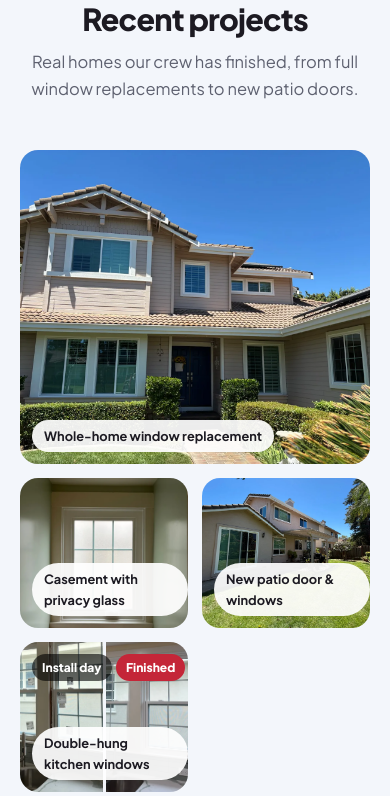
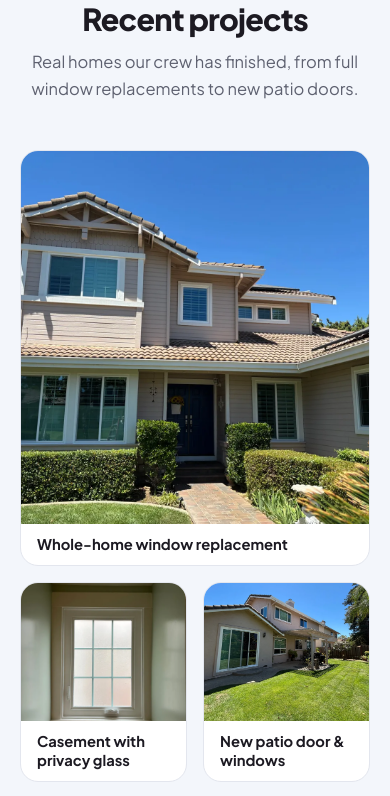
Before and after one commit to danieloliferchik1-bot/pomegranate-windows, a plain HTML site: page index.html in a window 390 px wide. Shown: the part 5923-6719 px from the top of the page. Drawn offline with Linux system fonts and the light colour scheme.

Commit message:
Gallery: show photo titles below images instead of over them
Co-Authored-By: Claude Opus 5.5 <noreply@anthropic.com>
Claude-Session: https://claude.ai/code/session_01St5XRcmGrwFG3Ny1hFcwmK

```diff
--- a/index.html
+++ b/index.html
@@ -201,15 +201,17 @@ header nav a:hover{color:var(--ink)}
 .step p{color:var(--muted);margin:8px auto 0;font-size:.96rem}
 
 /* Gallery */
-.gal{display:grid;grid-template-columns:repeat(4,1fr);grid-auto-rows:200px;gap:14px}
-.gal figure{margin:0;border-radius:18px;overflow:hidden;position:relative;background:var(--sky)}
+.gal{display:grid;grid-template-columns:repeat(4,1fr);grid-auto-rows:250px;gap:16px}
+.gal figure{margin:0;border-radius:18px;overflow:hidden;position:relative;background:var(--paper);border:1px solid var(--line);display:flex;flex-direction:column}
 .gal figure:nth-child(1){grid-column:span 2;grid-row:span 2}
 .gal figure:nth-child(4){grid-column:span 2}
-.gal svg,.gal img{width:100%;height:100%;display:block;object-fit:cover}
-.gal figure.pair{display:grid;grid-template-columns:1fr 1fr;gap:3px}
+.gal img{display:block;width:100%;flex:1 1 0;min-height:0;height:0;object-fit:cover}
+.gal figure.pair{display:grid;grid-template-columns:1fr 1fr;grid-template-rows:minmax(0,1fr) auto;column-gap:3px}
+.gal figure.pair img{height:100%}
+.gal figure.pair figcaption{grid-column:1/-1}
 .gal .pt{position:absolute;top:12px;padding:4px 10px;border-radius:999px;font-size:.75rem;font-weight:800;background:rgba(0,0,0,.6);color:#fff}
 .gal .pt.l{left:12px}.gal .pt.r{left:calc(50% + 12px);background:var(--accent)}
-.gal figcaption{position:absolute;left:12px;bottom:12px;background:rgba(255,255,255,.92);color:#1C1A22;font-weight:700;font-size:.8rem;padding:6px 12px;border-radius:999px}
+.gal figcaption{padding:11px 16px;font-weight:700;font-size:.92rem;color:var(--ink);line-height:1.3}
 
 /* Guarantee */
 .promise{background:var(--plum);color:#F6E9EE;border-radius:28px;padding:56px;display:grid;grid-template-columns:auto 1fr;gap:40px;align-items:center}
@@ -262,8 +264,8 @@ footer .areas span{border:1px solid var(--line);border-radius:999px;padding:2px
   .svc-grid,.rev-grid{grid-template-columns:1fr 1fr}
   .steps{grid-template-columns:1fr}
   .steps::before{display:none}
-  .gal{grid-template-columns:1fr 1fr;grid-auto-rows:150px}
-  .gal figure:nth-child(4){grid-column:span 1}
+  .gal{grid-template-columns:1fr 1fr;grid-auto-rows:200px}
+  .gal figure:nth-child(4){grid-column:span 2}
   footer .cols{grid-template-columns:1fr 1fr}
   .promise{padding:36px;justify-items:start}
 }
```
